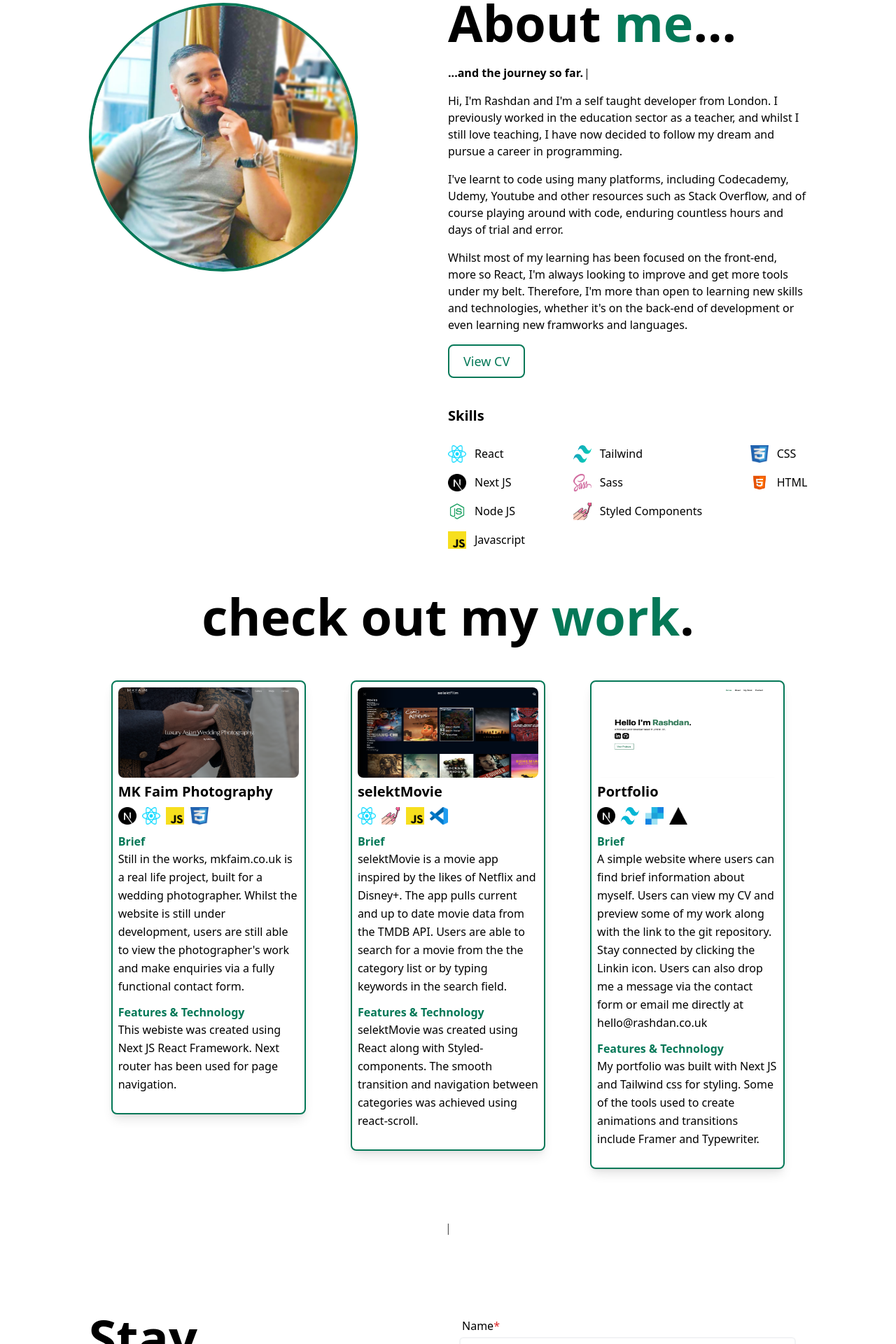
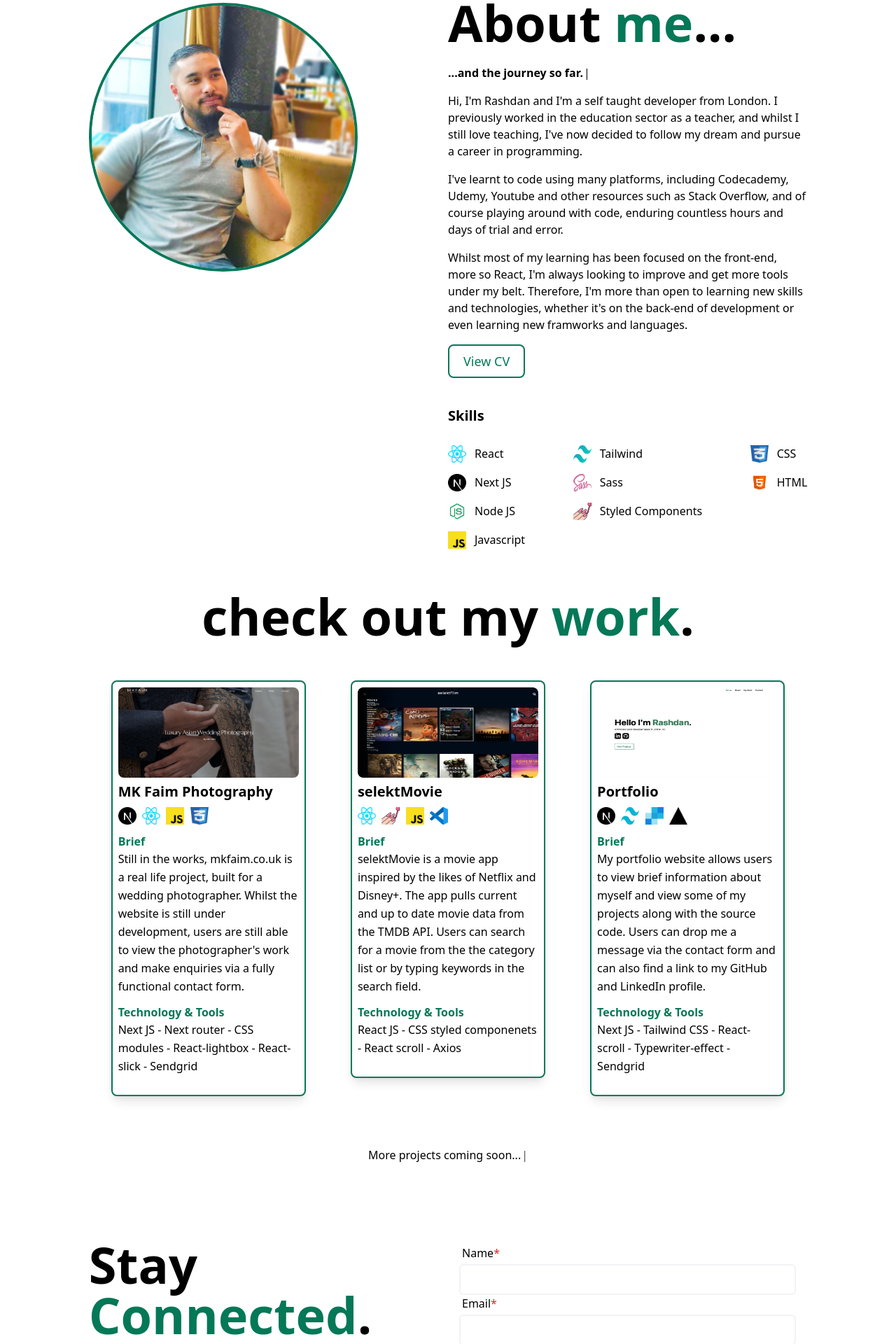
Before and after one commit to rashdanm/portfolio, a Next.js app: page / in a window 1280 px wide. Shown: the part 860-2780 px from the top of the page at 70% size. Built offline with nearby package versions, Linux system fonts and the light colour scheme.

Commit message:
edit project info + cv and profile links

```diff
--- a/components/About.js
+++ b/components/About.js
@@ -9,7 +9,7 @@ const About = () => {
       id="about"
       className="flex flex-col w-full px-5 pb-5 bg-white lg:justify-center lg:flex-row xl:h-screen"
     >
-      <div className="flex flex-col justify-center mt-10 lg:w-1/2 lg:justify-start lg:pt-6 ">
+      <div className="flex flex-col justify-center mt-10 lg:w-1/2 lg:justify-start md:pt-6 ">
         <div className="border-4 border-green-700 rounded-full w-96 h-96 ">
           <Image
             className="border-green-700 rounded-full"
@@ -19,6 +19,7 @@ const About = () => {
             height={700}
             objectFit="fill"
             objectPosition="center bottom"
+            priority
           />
         </div>
       </div>
@@ -49,8 +50,8 @@ const About = () => {
         <p className="pb-4">
           Hi, I'm Rashdan and I'm a self taught developer from London. I
           previously worked in the education sector as a teacher, and whilst I
-          still love teaching, I have now decided to follow my dream and pursue
-          a career in programming.
+          still love teaching, I've now decided to follow my dream and pursue a
+          career in programming.
         </p>
         <p className="pb-4">
           I've learnt to code using many platforms, including Codecademy, Udemy,
@@ -65,9 +66,9 @@ const About = () => {
           whether it's on the back-end of development or even learning new
           framworks and languages.
         </p>
-        <button class="p-2 pl-5 pr-5 pt-2 bg-transparent border-2 border-green-700 text-green-700 text-lg rounded-lg hover:bg-green-700 hover:text-gray-100 focus:border-4 focus:border-green-700 transition-color duration-300">
+        <button class="p-2 pl-5 pr-5 pt-2 bg-transparent border-2 border-green-700 text-green-700 text-lg rounded-lg hover:bg-green-700 hover:text-gray-100 focus:border-4 focus:border-green-700 transition-color duration-300 lg:hover:animate-bounce">
           <a
-            href="/document.pdf"
+            href="/cv-rashdan.pdf"
             alt="alt text"
             target="_blank"
             rel="noopener noreferrer"
--- a/components/Contact.js
+++ b/components/Contact.js
@@ -6,7 +6,7 @@ const Contact = () => {
       id="contact"
       className="flex flex-col w-full px-5 py-5 bg-white lg:flex-row lg:h-screen lg:items-start"
     >
-      <div className="flex flex-col justify-center lg:w-2/4 lg:pt-6 lg:pr-10">
+      <div className="flex flex-col justify-center lg:w-2/4 md:pt-6 lg:pr-10">
         <div className="py-3 font-bold text-7xl lg:pt-6">
           Stay <span className="text-green-700">Connected</span>.
         </div>
--- a/components/MyWork.js
+++ b/components/MyWork.js
@@ -33,7 +33,6 @@ const MyWork = () => {
             autoStart: true,
             start: 3000,
             loop: false,
-            delay: 6000,
             strings: "More projects coming soon...",
           }}
         />
--- a/components/ProjectCard.js
+++ b/components/ProjectCard.js
@@ -20,11 +20,12 @@ const ProjectCard = ({
             alt="Image Size 720x400"
           /> */}
           <Image
-            className="rounded-lg"
+            className="border-2 border-green-700 rounded-lg"
             src={`/images/projects/${project}.png`}
             alt="skillsLogo"
             height={350}
             width={700}
+            priority
           />
 
           <h2 class="text-xl text-black title-font mb-2 font-bold">{title}</h2>
@@ -35,30 +36,34 @@ const ProjectCard = ({
               alt="skillsLogo"
               height={25}
               width={26}
+              priority
             />
             <Image
               className="hover:animate-spin"
               src={`/images/logos/${icon2}.png`}
               height={25}
               width={26}
+              priority
             />
             <Image
               className="hover:animate-spin"
               src={`/images/logos/${icon3}.png`}
               height={25}
               width={26}
+              priority
             />
             <Image
               className="hover:animate-spin"
               src={`/images/logos/${icon4}.png`}
               height={25}
               width={26}
+              priority
             />
           </div>
           <h5 className="mt-3 font-semibold text-green-700">Brief</h5>
           <p class="leading-relaxed text-base">{brief}</p>
           <h5 className="mt-3 font-semibold text-green-700">
-            Features & Technology
+            Technology & Tools
           </h5>
           <p class="leading-relaxed text-base pb-5">{features}</p>
         </div>
--- a/components/Skill.js
+++ b/components/Skill.js
@@ -9,6 +9,7 @@ const Skill = ({ logo, name }) => {
         alt=""
         height={25}
         width={26}
+        priority
       />
       <span className="pl-3 text-black">{name}</span>
     </div>
--- a/data/projectInfo.js
+++ b/data/projectInfo.js
@@ -7,7 +7,7 @@ const projectInfo = [
     brief:
       "Still in the works, mkfaim.co.uk is a real life project, built for a wedding photographer. Whilst the website is still under development, users are still able to view the photographer's work and make enquiries via a fully functional contact form.",
     features:
-      "This webiste was created using Next JS React Framework. Next router has been used for page navigation.",
+      "Next JS - Next router - CSS modules - React-lightbox - React-slick - Sendgrid",
     icon1: "nextjs",
     icon2: "reactjs",
     icon3: "javascript",
@@ -19,9 +19,8 @@ const projectInfo = [
     image: "selektFilm",
     title: "selektMovie",
     brief:
-      "selektMovie is a movie app inspired by the likes of Netflix and Disney+. The app pulls current and up to date movie data from the TMDB API. Users are able to search for a movie from the the category list or by typing keywords in the search field.",
-    features:
-      "selektMovie was created using React along with Styled-components. The smooth transition and navigation between categories was achieved using react-scroll.",
+      "selektMovie is a movie app inspired by the likes of Netflix and Disney+. The app pulls current and up to date movie data from the TMDB API. Users can search for a movie from the the category list or by typing keywords in the search field.",
+    features: "React JS - CSS styled componenets - React scroll - Axios",
     icon1: "reactjs",
     icon2: "styledcomp",
     icon3: "javascript",
@@ -33,9 +32,9 @@ const projectInfo = [
     image: "Portfolio",
     title: "Portfolio",
     brief:
-      "A simple website where users can find brief information about myself. Users can view my CV and preview some of my work along with the link to the git repository. Stay connected by clicking the Linkin icon.  Users can also drop me a message via the contact form or email me directly at hello@rashdan.co.uk",
+      "My portfolio website allows users to view brief information about myself and view some of my projects along with the source code. Users can drop me a message via the contact form and can also find a link to my GitHub and LinkedIn profile.",
     features:
-      "My portfolio was built with Next JS and Tailwind css for styling. Some of the tools used to create animations and transitions include Framer and Typewriter.",
+      "Next JS - Tailwind CSS - React-scroll - Typewriter-effect - Sendgrid",
     icon1: "nextjs",
     icon2: "tailwind",
     icon3: "sendgrid",
```
Also changed, not shown: 1 other file (tests, documents, lock files or other folders).
